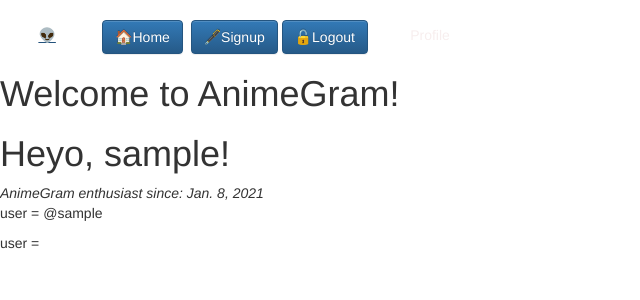
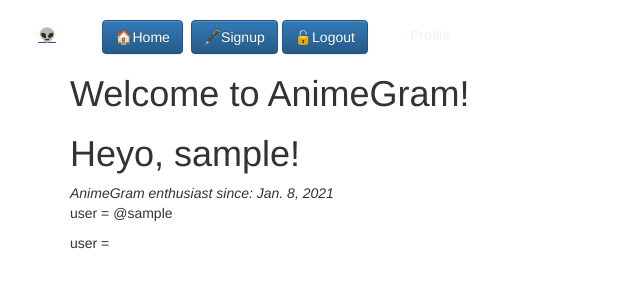
Before and after one commit to gordomathurin/capstone, a Django app: page / in a window 1280 px wide. Shown: the top 300 px of the page, without its empty margins (0-640 px from the left). Run offline with Django 3.2, Linux system fonts and the light colour scheme; the visitor is signed in with stand-in values (Sample User, id 1); some libraries are stand-ins or nearby versions.

Commit message:
cleanup2 templates

```diff
--- a/templates/index.html
+++ b/templates/index.html
@@ -16,13 +16,13 @@
 
 </div>
 
-<div>
+<div class="container">
     <h1>Welcome to AnimeGram!</h1>
     <h1>Heyo, {{ request.user.username }}!</h1>
     <i>AnimeGram enthusiast since: {{ request.user.created_on }}</i>
 </div>
 
-<div>
+<div class="container">
     <p>user = {{request.user}}</p>
     <p>user = {{request.user.avatar}}</p>
 
```
